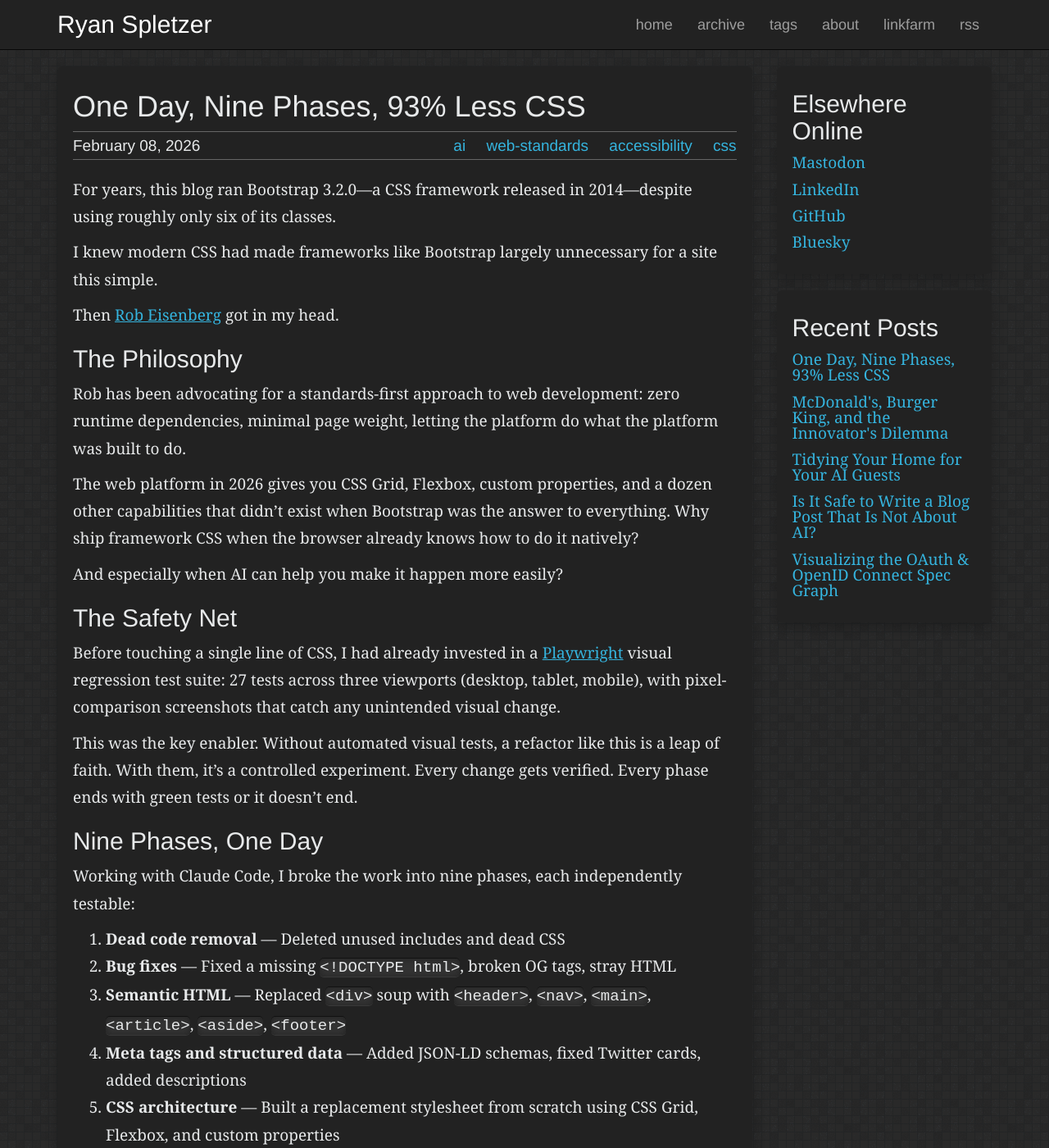
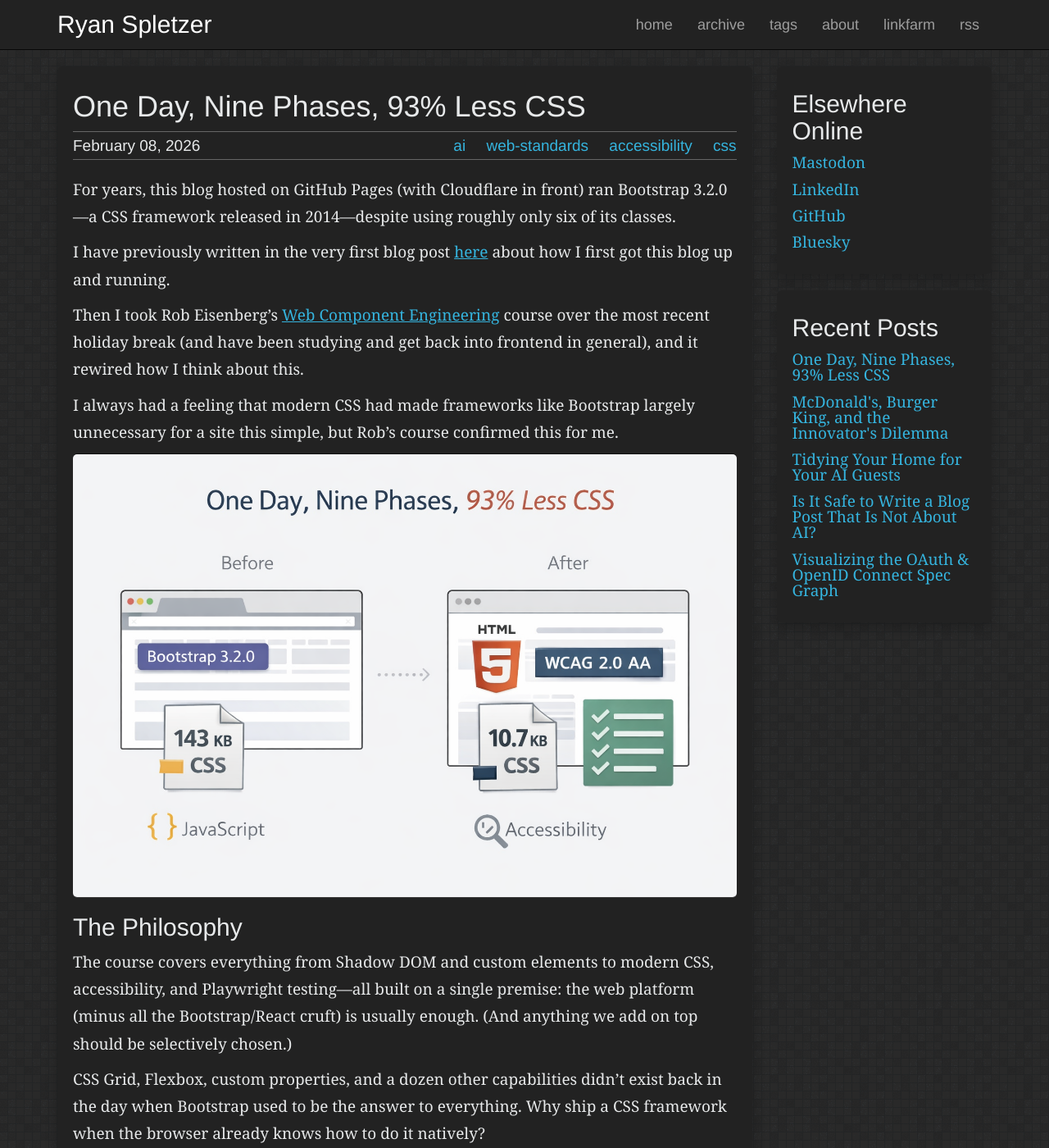
Before and after one commit to ryanspletzer/ryanspletzer.github.io, a Jekyll site: the page built from _posts/2026-02-08-one-day-nine-phases-93-percent-less-css.md, in a window 1280 px wide and 1400 px high. Shown: the whole window at 82% size. Built offline with Jekyll 4.4.1, drawn with Linux system fonts in a browser that asks for light colours; some of the changed text lies outside the part shown.

Commit message:
Update refactor blog post

```diff
--- a/_posts/2026-02-08-one-day-nine-phases-93-percent-less-css.md
+++ b/_posts/2026-02-08-one-day-nine-phases-93-percent-less-css.md
@@ -12,40 +12,53 @@ tags:
  - css
 ---
 
-For years,
-this blog ran Bootstrap 3.2.0—a CSS framework released in 2014—despite
+For years, this blog
+hosted on GitHub Pages (with Cloudflare in front)
+ran Bootstrap 3.2.0—a CSS framework released in 2014—despite
 using roughly only six of its classes.
 
-I knew modern CSS had made frameworks like Bootstrap largely unnecessary
-for a site this simple.
+I have previously written
+in the very first blog post [here](/2017/02/hello-world/)
+about how I first got this blog up and running.
 
-Then [Rob Eisenberg](https://eisenbergeffect.com/) got in my head.
+Then I took Rob Eisenberg's
+[Web Component Engineering](https://bluespire.com/course/web-component-engineering/) course
+over the most recent holiday break
+(and have been studying and get back into frontend in general),
+and it rewired how I think about this.
+
+I always had a feeling that modern CSS had made frameworks like Bootstrap largely unnecessary
+for a site this simple,
+but Rob's course confirmed this for me.
+
+![Minimalist infographic comparing a website before and after a refactor. Left side ("Before") shows a generic webpage labeled Bootstrap 3.2.0 with a large "143 KB CSS" file. Right side ("After") shows an HTML5-based page labeled WCAG 2.0 AA with a much smaller "10.7 KB CSS" file and checklist icons indicating accessibility improvements. Title at top reads: "One Day, Nine Phases, 93% Less CSS.""](/assets/images/website-refactor-before-after.png)
 
 ## The Philosophy
 
-Rob has been advocating for a standards-first approach to web development:
-zero runtime dependencies,
-minimal page weight,
-letting the platform do what the platform was built to do.
+The course covers everything from Shadow DOM and custom elements
+to modern CSS, accessibility, and Playwright testing—all
+built on a single premise:
+the web platform (minus all the Bootstrap/React cruft) is usually enough.
+(And anything we add on top should be selectively chosen.)
 
-The web platform in 2026 gives you CSS Grid, Flexbox, custom properties,
+CSS Grid, Flexbox, custom properties,
 and a dozen other capabilities
-that didn't exist when Bootstrap was the answer to everything.
-Why ship framework CSS when the browser already knows how to do it natively?
+didn't exist back in the day
+when Bootstrap used to be the answer to everything.
+Why ship a CSS framework when the browser already knows how to do it natively?
 
-And especially when AI can help you make it happen more easily?
+And especially when AI can easily help you make it happen?
 
 ## The Safety Net
 
 Before touching a single line of CSS,
 I had already invested in a [Playwright](https://playwright.dev/)
-visual regression test suite:
+visual regression test suite (again, assisted by AI):
 27 tests across three viewports (desktop, tablet, mobile),
 with pixel-comparison screenshots that catch any unintended visual change.
 
-This was the key enabler.
 Without automated visual tests, a refactor like this is a leap of faith.
-With them, it's a controlled experiment.
+But with those tests, it's a controlled experiment.
 Every change gets verified.
 Every phase ends with green tests or it doesn't end.
 
@@ -57,27 +70,27 @@ I broke the work into nine phases, each independently testable:
 1. **Dead code removal** — Deleted unused includes and dead CSS
 2. **Bug fixes** — Fixed a missing `<!DOCTYPE html>`, broken OG tags, stray HTML
 3. **Semantic HTML** — Replaced `<div>` soup with `<header>`, `<nav>`,
-   `<main>`, `<article>`, `<aside>`, `<footer>`
+    `<main>`, `<article>`, `<aside>`, `<footer>`
 4. **Meta tags and structured data** — Added JSON-LD schemas,
-   fixed Twitter cards, added descriptions
+    fixed Twitter cards, added descriptions
 5. **CSS architecture** — Built a replacement stylesheet from scratch
-   using CSS Grid, Flexbox, and custom properties
+    using CSS Grid, Flexbox, and custom properties
 6. **Bootstrap removal** — The big swap:
-   deleted Bootstrap, removed all its classes from HTML
+    deleted Bootstrap, removed all its classes from HTML
 7. **CSS cleanup** — Removed vendor prefixes,
-   modernized layout patterns, converted to `rem`/`em` units
+    modernized layout patterns, converted to `rem`/`em` units
 8. **Accessibility testing** — Added
-   [axe-core](https://github.com/dequelabs/axe-core) WCAG 2.0 A/AA
-   checks to every test
+    [axe-core](https://github.com/dequelabs/axe-core) WCAG 2.0 A/AA
+    checks to every test
 9. **Final verification** — Full suite pass, metrics validation,
-   cross-browser spot checks
+    cross-browser spot checks
 
 The site remained functional after every single phase.
 No "big bang" rewrite.
 
 ## The AI in the Room
 
-I brought the vision, the philosophy,
+I brought the vision, the (learned) philosophy,
 and the years of experience knowing what "good" looks like.
 Claude Code brought the ability to read every file in the codebase,
 understand the relationships between templates and stylesheets,
@@ -95,14 +108,12 @@ WCAG 2.0 AA compliance,
 identical visual appearance.
 Claude Code operated within those constraints.
 And when it proposed a solution I didn't agree with—like
-adding a JavaScript snippet to make scrollable code blocks
+adding a JavaScript snippet to make horizontal scrollable code blocks
 keyboard-accessible—I
 pushed back, and we found a CSS-only alternative.[^pre-wrap]
 
-The human taste and judgment were irreplaceable.
-The AI velocity was irreplaceable.
-Together, they produced something neither could have achieved alone
-in the same timeframe.
+I couldn't have done this in a day without AI assistance.
+And the AI couldn't have done it at all without knowing what to aim for.
 
 ## The Numbers
 
@@ -116,11 +127,8 @@ in the same timeframe.
 | WCAG automated checks | 0 | 27 tests | **New** |
 | JSON-LD schemas | 0 | 4 | **New** |
 
-93% less CSS.
-Same visual appearance.
-Better accessibility.
-Better SEO.
-Better semantics.
+93% less CSS, and the site looks exactly the same.
+Except now it's accessible, semantic, and has better structured metadata.
 
 ## Under the Hood
 
@@ -147,6 +155,18 @@ the main content,
 and the sidebar—because the HTML tells it.
 
 ## Accessibility Wasn't an Afterthought
+
+I have noticed a trend lately where Accessibility by various AI tools is not treated as a first-class consideration,
+and from an ethical point of view I strongly resonated with Rob Eisenberg's focus on accessibility
+while watching his course.
+
+The Web is for everyone, and _must_ accommodate for folks with various impairments.
+
+And now with AI assistance, _there really is no excuse not to do so_.
+
+I'm not going to pretend that this initial refactor is "perfect" from an accessibility standpoint
+(or even the best from an underlying HTML/CSS cleanliness standpoint)—it's
+an iteration that I'll be building on to ensure my site is as accessible as it can be.
 
 One of the most rewarding phases was adding automated accessibility testing
 with axe-core.
@@ -185,12 +205,11 @@ Custom properties replaced SCSS variables for theming.
 `<nav>`, `<main>`, and `<article>` replaced
 the `<div role="navigation">` hacks we used to write.
 
-The platform caught up.
-We just have to let go of the scaffolding.
+The web platform has caught up.
+And many of us need to let go of layers of scaffolding that have emerged,
+and which, frankly, for a lot of scenarios, are no longer necessary.
 
-Rob was right.[^rob-footnote]
-
-And if you've been looking for a concrete example
+If you've been looking for a concrete example
 of AI-assisted development
 that isn't [vibe coding](/2025/09/pinocchio-is-not-a-real-boy/)
 a greenfield app from a prompt,
@@ -200,11 +219,12 @@ with automated tests as the safety net
 and a human at the wheel.[^meta-tidying]
 
 The AI didn't dream up the philosophy.
-It didn't decide that Bootstrap should go,
-or that accessibility mattered,
-or that zero JavaScript was a worthy constraint.
+It didn't decide that Bootstrap should go (I did),
+or that accessibility mattered (I said it did),
+or that zero JavaScript was a worthy constraint (I felt like it was).
 
-But it made the execution _fast_.
+What it did do, was make this vision that I've had kicking around for months,
+finally—and in a timeframe that I could accommodate—a reality.
 
 ## Footnotes
 
@@ -226,13 +246,12 @@ But it made the execution _fast_.
     adding axe-core takes about five minutes and an `npm install`.
     There's really no excuse.
 
-[^rob-footnote]: This is not an endorsement of any particular
-    framework or tool Rob has built—it's
-    an endorsement of the _philosophy_.
-    Use the platform. Ship less. Let the browser do its job.
-
-[^meta-tidying]: There's something delightfully meta about this.
+[^meta-tidying]: There's something meta about this.
     I wrote a [post about tidying your data house](/2026/01/tidying-your-home-for-your-ai-guests/)
     a few weeks ago
     and then turned around and tidied my own.
     Practice what you preach, I guess.
+    And yes, if you think about it:
+    code is a form of data.
+    And the higher quality data (code) you feed to AI in the future,
+    in my opinion, the better off you will be.
```
Also changed, not shown: other parts of _posts/2026-02-08-one-day-nine-phases-93-percent-less-css.md (+3 -3 lines), assets/images/website-refactor-before-after.png (added).
